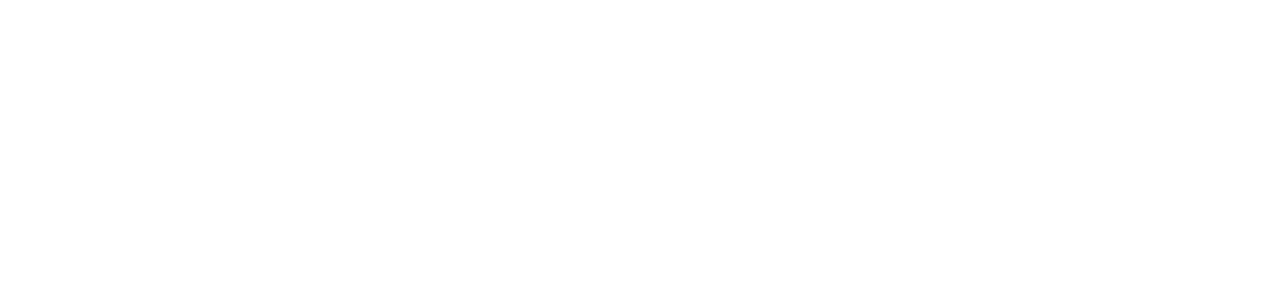
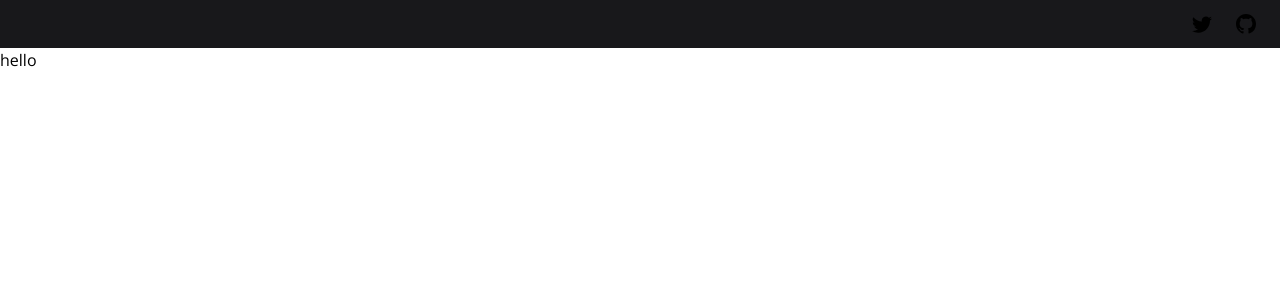
Before and after one commit to Qazalin/qazal.tech, a Next.js app: page / in a window 1280 px wide. Shown: the top 300 px of the page. Built offline with nearby package versions, Linux system fonts and the light colour scheme.

Commit message:
feat(components): navbar and layout

```diff
--- /dev/null
+++ b/components/Layout.tsx
@@ -0,0 +1,15 @@
+import { PropsWithChildren } from "react";
+import { Navbar } from "./Navbar";
+
+export const Layout: React.FC<PropsWithChildren<{}>> = ({ children }) => {
+  return (
+    <div className="w-[100vw] h-[100vh]">
+      <div className="w-full h-12 bg-zinc-900 absolute">
+        <Navbar />
+      </div>
+      <div className="w-full h-[calc(100%-3rem)] absolute bottom-0">
+        {children}
+      </div>
+    </div>
+  );
+};
--- /dev/null
+++ b/components/Navbar.tsx
@@ -0,0 +1,39 @@
+export const Navbar = () => {
+  return (
+    <div className="w-full h-full flex justify-between items-center px-2  md:px-5 relative">
+      <div className="flex space-x-2 absolute right-4">
+        <a
+          href="https://twitter.com/qazalin"
+          target="_blank"
+          className="hover:bg-zinc-200 dark:hover:bg-zinc-800 p-2 rounded-md transition-colors"
+        >
+          <svg
+            className="w-5 fill-current"
+            viewBox="0 0 16 16"
+            xmlns="http://www.w3.org/2000/svg"
+          >
+            <path d="M5.026 15c6.038 0 9.341-5.003 9.341-9.334 0-.14 0-.282-.006-.422A6.685 6.685 0 0 0 16 3.542a6.658 6.658 0 0 1-1.889.518 3.301 3.301 0 0 0 1.447-1.817 6.533 6.533 0 0 1-2.087.793A3.286 3.286 0 0 0 7.875 6.03a9.325 9.325 0 0 1-6.767-3.429 3.289 3.289 0 0 0 1.018 4.382A3.323 3.323 0 0 1 .64 6.575v.045a3.288 3.288 0 0 0 2.632 3.218 3.203 3.203 0 0 1-.865.115 3.23 3.23 0 0 1-.614-.057 3.283 3.283 0 0 0 3.067 2.277A6.588 6.588 0 0 1 .78 13.58a6.32 6.32 0 0 1-.78-.045A9.344 9.344 0 0 0 5.026 15z"></path>
+          </svg>
+        </a>
+        <a
+          href="https://github.com/qazalin"
+          target="_blank"
+          className="hover:bg-zinc-200 dark:hover:bg-zinc-800 p-2 rounded-md transition-colors"
+        >
+          <svg
+            aria-hidden="true"
+            viewBox="0 0 16 16"
+            version="1.1"
+            data-view-component="true"
+            className="fill-current w-5"
+          >
+            <path
+              fill-rule="evenodd"
+              d="M8 0C3.58 0 0 3.58 0 8c0 3.54 2.29 6.53 5.47 7.59.4.07.55-.17.55-.38 0-.19-.01-.82-.01-1.49-2.01.37-2.53-.49-2.69-.94-.09-.23-.48-.94-.82-1.13-.28-.15-.68-.52-.01-.53.63-.01 1.08.58 1.23.82.72 1.21 1.87.87 2.33.66.07-.52.28-.87.51-1.07-1.78-.2-3.64-.89-3.64-3.95 0-.87.31-1.59.82-2.15-.08-.2-.36-1.02.08-2.12 0 0 .67-.21 2.2.82.64-.18 1.32-.27 2-.27.68 0 1.36.09 2 .27 1.53-1.04 2.2-.82 2.2-.82.44 1.1.16 1.92.08 2.12.51.56.82 1.27.82 2.15 0 3.07-1.87 3.75-3.65 3.95.29.25.54.73.54 1.48 0 1.07-.01 1.93-.01 2.2 0 .21.15.46.55.38A8.013 8.013 0 0016 8c0-4.42-3.58-8-8-8z"
+            ></path>
+          </svg>
+        </a>
+      </div>
+    </div>
+  );
+};
--- /dev/null
+++ b/gql/client.ts
@@ -0,0 +1,6 @@
+import { ApolloClient, InMemoryCache } from "@apollo/client";
+
+export const client = new ApolloClient({
+  uri: process.env.GQL_CMS_URL,
+  cache: new InMemoryCache(),
+});
--- a/package.json
+++ b/package.json
@@ -6,9 +6,11 @@
     "start": "next start"
   },
   "dependencies": {
+    "@apollo/client": "^3.6.9",
     "@fontsource/jetbrains-mono": "^4.5.10",
     "@fontsource/open-sans": "^4.5.11",
     "@fontsource/poppins": "^4.5.9",
+    "graphql": "^16.6.0",
     "next": "latest",
     "next-seo": "^5.5.0",
     "next-themes": "^0.2.0",
--- a/pages/index.tsx
+++ b/pages/index.tsx
@@ -1,9 +1,39 @@
-import type { NextPage } from "next";
-import Head from "next/head";
-import Image from "next/image";
+import { gql } from "@apollo/client";
+import { Layout } from "components/Layout";
+import { client } from "gql/client";
+import type { GetStaticProps, InferGetStaticPropsType, NextPage } from "next";
 
-const Home: NextPage = () => {
-  return <div />;
+type Data = {
+  post: string;
+};
+const Home: NextPage<InferGetStaticPropsType<Data>> = ({ data }) => {
+  console.log(data);
+  return (
+    <Layout>
+      <div>hello</div>
+    </Layout>
+  );
 };
 
 export default Home;
+
+/*
+export const getStaticProps: GetStaticProps = async () => {
+  const { data } = await client.query({
+    query: gql`
+      {
+        posts {
+          title
+          date
+          excerpt
+        }
+      }
+    `,
+  });
+  return {
+    props: {
+      data,
+    },
+  };
+};
+*/
--- a/tsconfig.json
+++ b/tsconfig.json
@@ -13,7 +13,8 @@
     "resolveJsonModule": true,
     "isolatedModules": true,
     "jsx": "preserve",
-    "incremental": true
+    "incremental": true,
+    "baseUrl": "."
   },
   "include": ["next-env.d.ts", "**/*.ts", "**/*.tsx"],
   "exclude": ["node_modules"]
```
Also changed, not shown: 1 other file (tests, documents, lock files or other folders).
